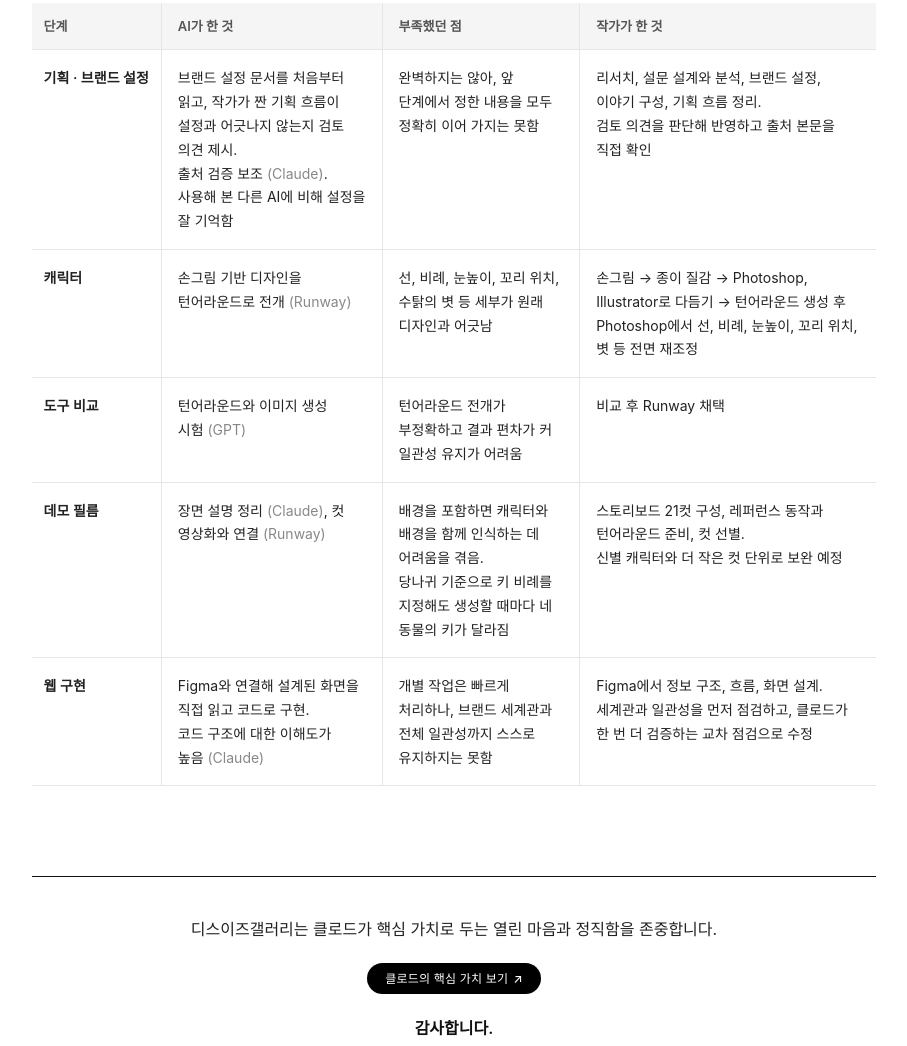
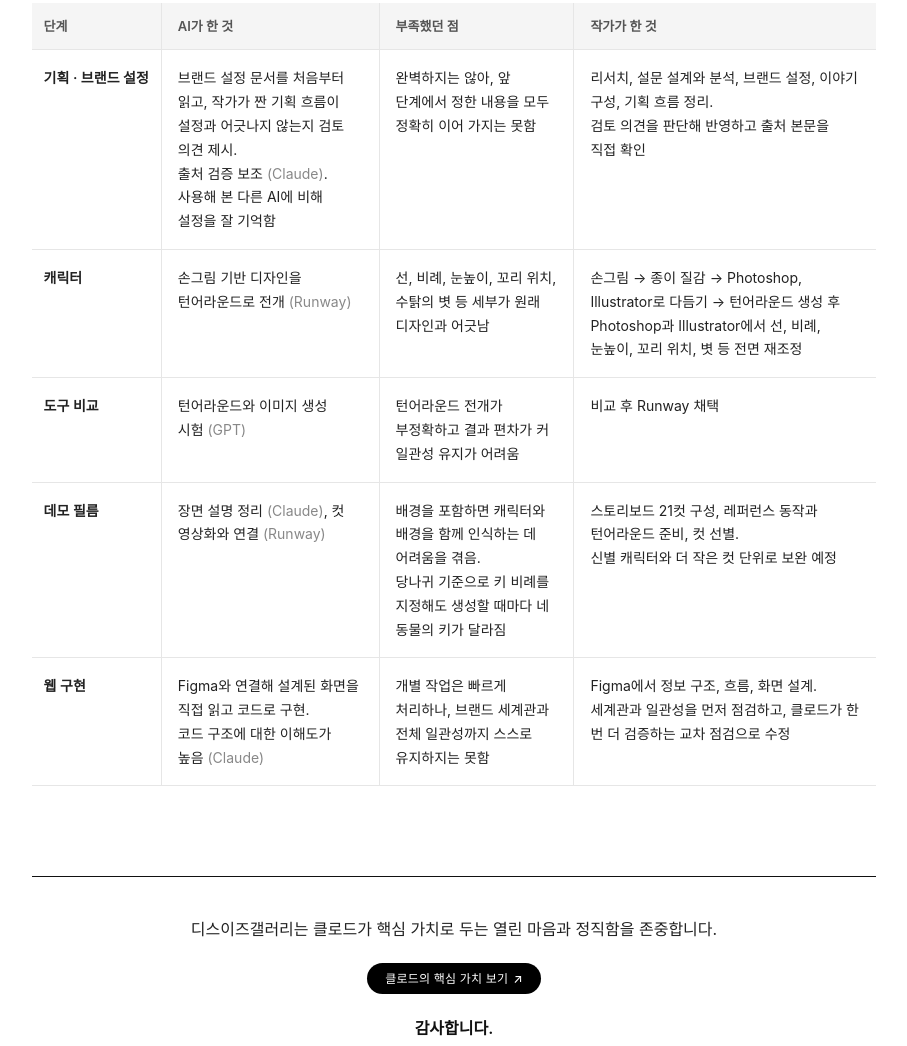
Before and after one commit to serimlee-mju/ThisisGallery, a plain HTML site: page index.html in a window 1280 px wide. Shown: the part 1220-2266 px from the top of the page, without its empty margins (186-1093 px from the left). Drawn offline with Linux system fonts and the light colour scheme.

Commit message:
Update index.html

```diff
--- a/index.html
+++ b/index.html
@@ -397,7 +397,7 @@
             <td>캐릭터</td>
             <td data-label="AI가 한 것">손그림 기반 디자인을 턴어라운드로 전개 <span class="tool">(Runway)</span></td>
             <td data-label="부족했던 점">선, 비례, 눈높이, 꼬리 위치, 수탉의 볏 등 세부가 원래 디자인과 어긋남</td>
-            <td data-label="작가가 한 것">손그림 → 종이 질감 → Photoshop, Illustrator로 다듬기 → 턴어라운드 생성 후 Photoshop에서 선, 비례, 눈높이, 꼬리 위치, 볏 등 전면 재조정</td>
+            <td data-label="작가가 한 것">손그림 → 종이 질감 → Photoshop, Illustrator로 다듬기 → 턴어라운드 생성 후 Photoshop과 Illustrator에서 선, 비례, 눈높이, 꼬리 위치, 볏 등 전면 재조정</td>
           </tr>
           <tr>
             <td>도구 비교</td>
```
